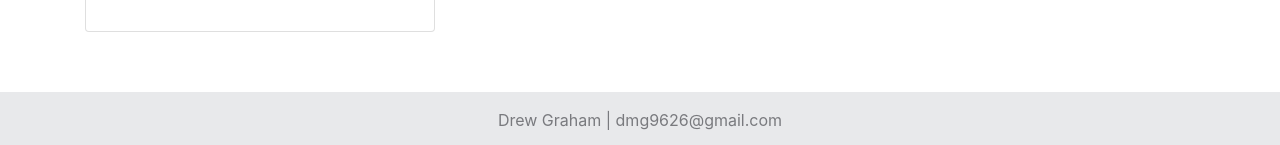
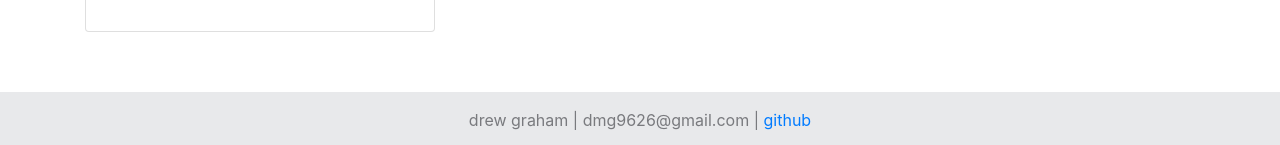
Before and after one commit to dmg9626/dmg9626.github.io, a Jekyll site: the page built from index.md, in a window 1280 px wide and 900 px high, scrolled down 1028 px. Shown: the part 752-897 px from the top of the window. Built offline with Jekyll 4.4.1, drawn with Linux system fonts in a browser that asks for light colours; nearby versions of some CDN libraries; library files that are not in the unit come from our copies.

Commit message:
updated footer to include GitHub link (also made the text all lower-case cause that's trendy n cool)

```diff
--- a/_config.yml
+++ b/_config.yml
@@ -20,7 +20,7 @@ description: >- # this means to ignore newlines until "baseurl:"
 #baseurl: "" # the subpath of your site, e.g. /blog
 #url: "https://www.drewgrahamdev.com" # the base hostname & protocol for your site, e.g. http://example.com
 twitter_username: drew_graham
-github_username:  dmg9626
+github_link: "https://github.com/dmg9626/"
 
 # Build settings
 markdown: kramdown
--- a/_layouts/default.html
+++ b/_layouts/default.html
@@ -47,7 +47,7 @@
         <footer class="page-footer font-small">
 
             <div class="footer-copyright text-center py-3">
-                Drew Graham | {{site.email}}
+                drew graham | {{site.email}} | <a href={{site.github_link}}>github</a>
                 <!-- Contact: {{site.email}} -->
             </div>
         </footer>
```
